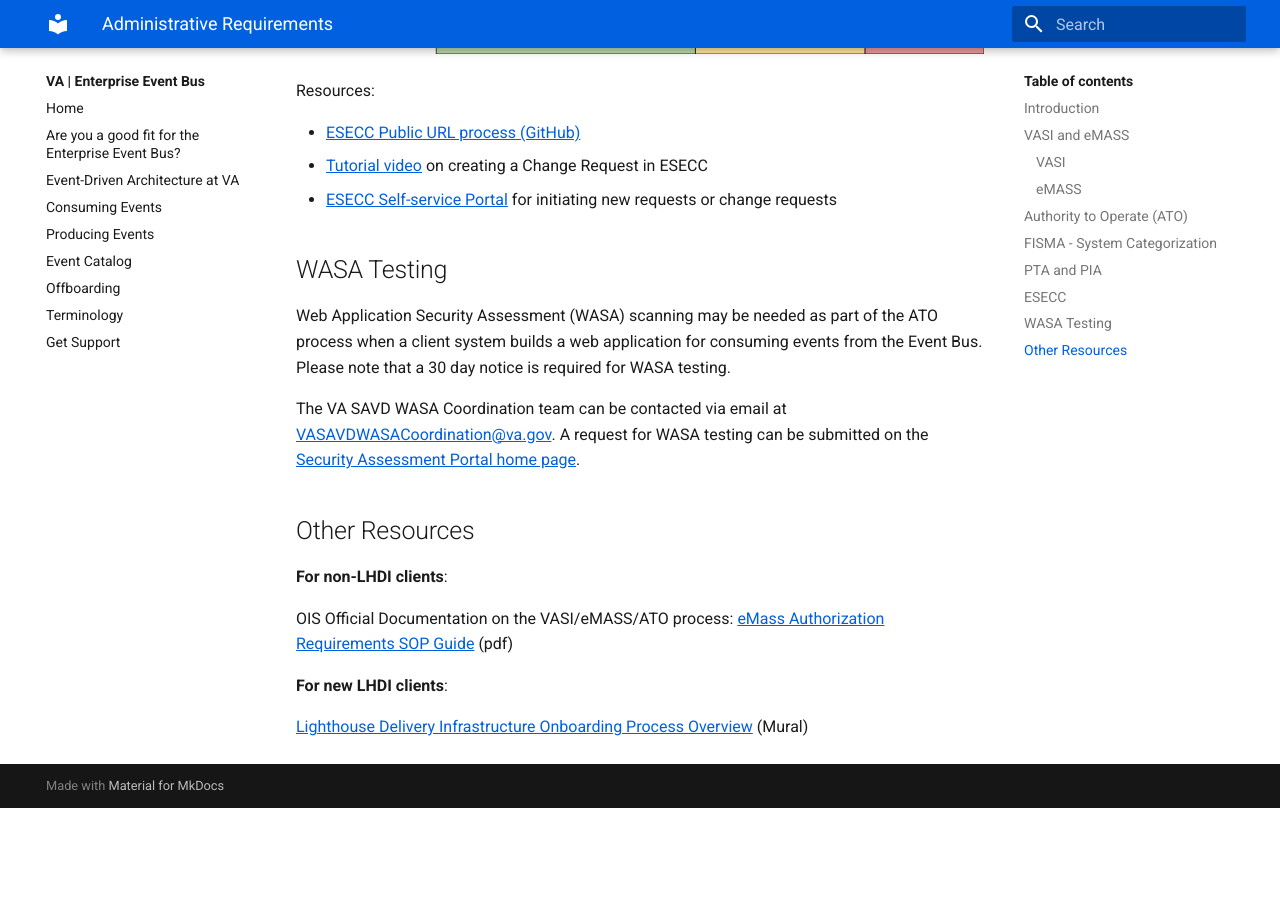
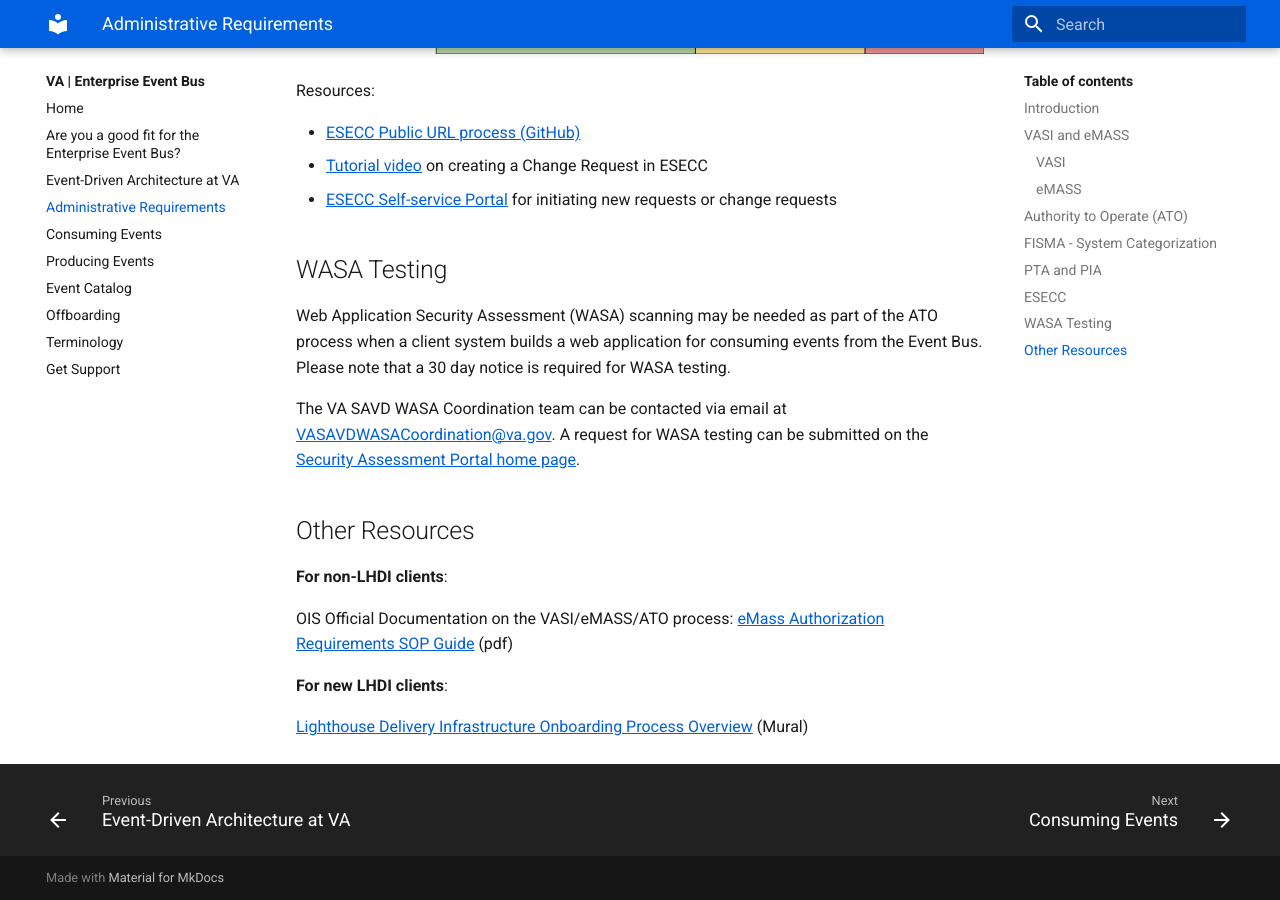
Before and after one commit to department-of-veterans-affairs/ves-event-bus-developer-portal, an MkDocs documentation site: the page built from docs/administrative-requirements.md, in a window 1280 px wide and 900 px high, scrolled down 4197 px. Built offline with MkDocs 1.6.1 and Material for MkDocs 9.7.7, drawn with Linux system fonts in a browser that asks for light colours; before the commit the page ends 5005 px from its top, so only the background shows below that.

Commit message:
add page to navigation

```diff
--- a/mkdocs.yml
+++ b/mkdocs.yml
@@ -18,6 +18,7 @@
   - 'Home': README.md
   - get-started.md
   - intro-to-eda.md
+  - administrative-requirements.md
   - consume-events.md
   - produce-events.md
   - use-events.md
```
